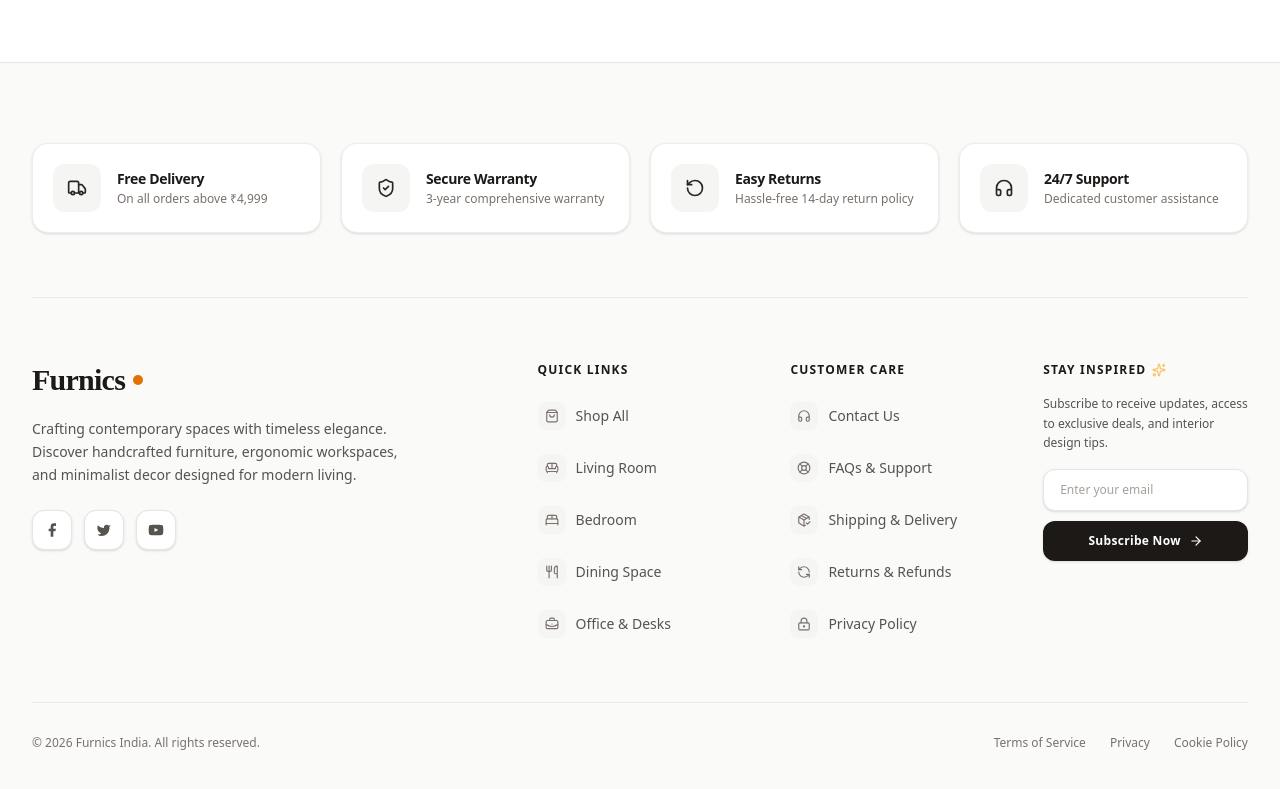
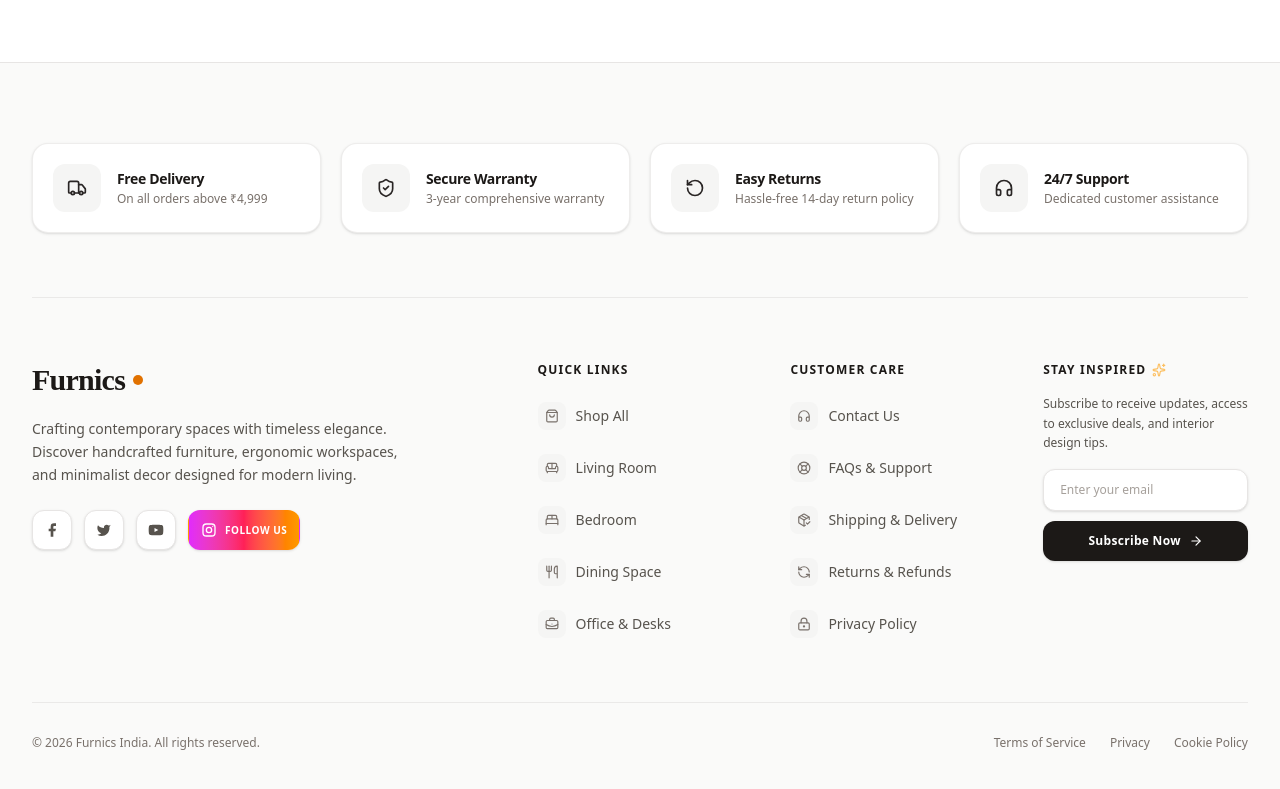
Before and after one commit to dineshgnanavel01-code/dinafurniture, a React (Vite) app: page / in a window 1280 px wide. Shown: the part 4515-5304 px from the top of the page. Built offline with nearby package versions, Linux system fonts and the light colour scheme.

Commit message:
Fix Instagram footer icon

```diff
--- a/src/components/Footer.jsx
+++ b/src/components/Footer.jsx
@@ -89,6 +89,20 @@
                   </svg>
                 </a>
               ))}
+              <a
+                href="https://www.instagram.com/"
+                target="_blank"
+                rel="noopener noreferrer"
+                className="group inline-flex h-10 items-center gap-2 rounded-xl border border-transparent bg-gradient-to-r from-fuchsia-500 via-rose-500 to-amber-500 px-3 text-white shadow-sm transition-all duration-300 hover:-translate-y-1 hover:shadow-lg hover:shadow-rose-500/20"
+                aria-label="Follow Furnics on Instagram"
+              >
+                <svg viewBox="0 0 24 24" className="w-4 h-4 transition-transform duration-300 group-hover:rotate-12" fill="none" stroke="currentColor" strokeWidth="2">
+                  <rect x="3" y="3" width="18" height="18" rx="5" />
+                  <circle cx="12" cy="12" r="4" />
+                  <circle cx="17.5" cy="6.5" r="1" fill="currentColor" stroke="none" />
+                </svg>
+                <span className="hidden md:inline text-[10px] font-bold uppercase tracking-wider">Follow us</span>
+              </a>
             </div>
           </div>
 
```
